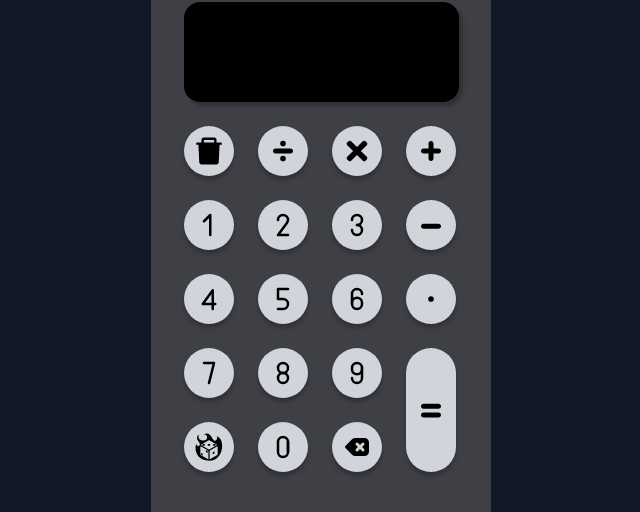
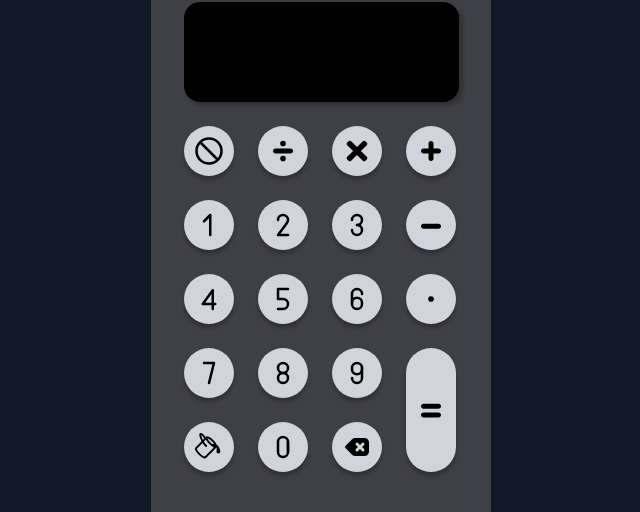
Before and after one commit to MaximKabaev/CalculatorApp, a Next.js app in the folder calculator-app/: page / in a window 1280 px wide. Shown: the part 156-668 px from the top of the page, without its empty margins (319-959 px from the left). Built offline with nearby package versions, Linux system fonts and the light colour scheme.

Commit message:
Updated icons

```diff
--- a/calculator-app/pages/index.js
+++ b/calculator-app/pages/index.js
@@ -5,9 +5,10 @@ import create from "zustand";
 import { TbNumber1, TbNumber2, TbNumber3, TbNumber4, TbNumber5, TbNumber6, TbNumber7, TbNumber8, TbNumber9, TbNumber0 } from 'react-icons/tb';
 import {HiBackspace, HiFire} from 'react-icons/hi';
 import {GiFireSpellCast, GiDiceFire} from 'react-icons/gi';
+import {GrClear} from 'react-icons/gr';
 import{FaTimes} from 'react-icons/fa';
 import{TiDivide, TiPlus, TiMinus, TiEquals} from 'react-icons/ti';
-import{BsDot} from 'react-icons/bs';
+import{BsDot, BsPaintBucket} from 'react-icons/bs';
 
 import { FireOutlined, DeleteFilled } from '@ant-design/icons';
 
@@ -100,11 +101,11 @@ export default function Home() {
               text-white outline-none text-right pt-12 pr-2 pl-2 caret-transparent"/>
               <li className=''>
                 <ul className="h-[50%] translate-y-[68px]">
-                  <ButtonLine pt={0} Sym1={<DeleteFilled />} Sym2={<TiDivide/>} Sym3={<FaTimes/>} Sym4={<TiPlus/>} id={["C", "/", "*", "+"]}/>
+                  <ButtonLine pt={0} Sym1={<GrClear />} Sym2={<TiDivide/>} Sym3={<FaTimes/>} Sym4={<TiPlus/>} id={["C", "/", "*", "+"]}/>
                   <ButtonLine pt={6} Sym1={<TbNumber1/>} Sym2={<TbNumber2/>} Sym3={<TbNumber3/>} Sym4={<TiMinus/>} id={["1", "2", "3", "-"]}/>
                   <ButtonLine pt={6} Sym1={<TbNumber4/>} Sym2={<TbNumber5/>} Sym3={<TbNumber6/>} Sym4={<BsDot/>} id={["4", "5", "6", "."]}/>
                   <ButtonLine pt={6} Sym1={<TbNumber7/>} Sym2={<TbNumber8/>} Sym3={<TbNumber9/>} Sym4={<TbNumber0/>} hideLastElement={true} id={["7", "8", "9", ""]}/>
-                  <ButtonLine pt={6} Sym1={<GiDiceFire/>} Sym2={<TbNumber0/>} Sym3={<HiBackspace/>} Sym4={<TiEquals/>} stretchLastElement={true} id={["theme", "0", "<-", "="]}/>
+                  <ButtonLine pt={6} Sym1={<BsPaintBucket/>} Sym2={<TbNumber0/>} Sym3={<HiBackspace/>} Sym4={<TiEquals/>} stretchLastElement={true} id={["theme", "0", "<-", "="]}/>
                 </ul>
               </li>
             </ul>
```
